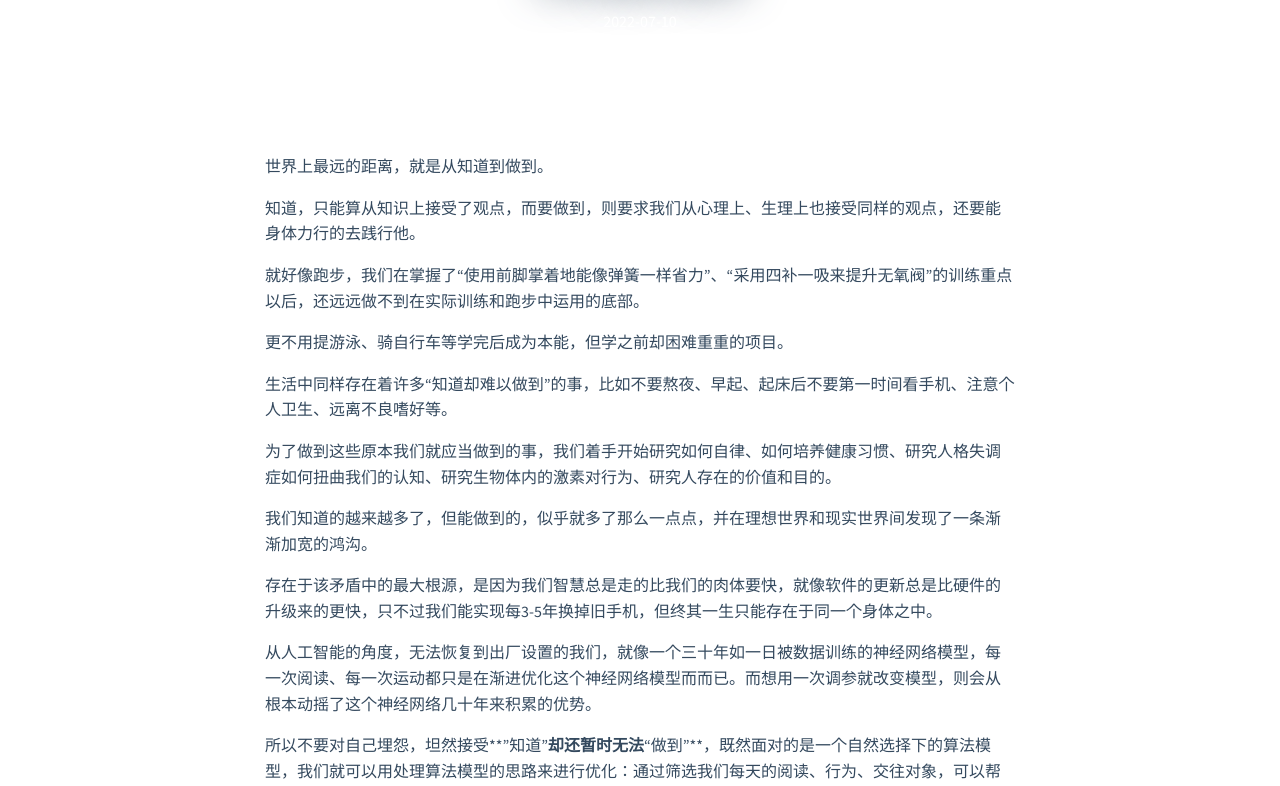
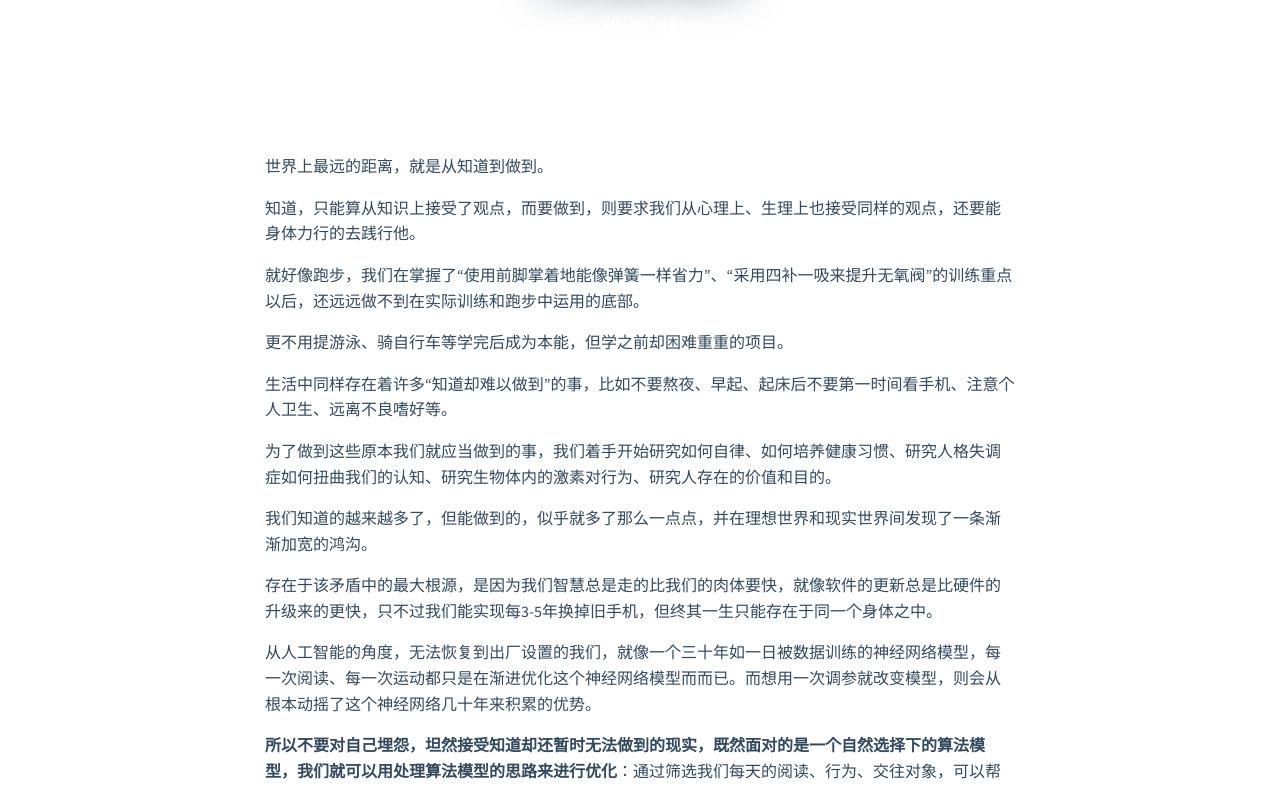
Before and after one commit to mel0nC0de/mel0nC0de.github.io, a plain HTML site: page 2022/07/10/从知道到做到/index.html in a window 1280 px wide. Shown: the part 156-942 px from the top of the page. Drawn offline with nearby package versions, Linux system fonts and the light colour scheme; a script that the page names is missing.

Commit message:
Site updated: 2022-07-10 15:01:28

```diff
--- a/2022/07/10/从知道到做到/index.html
+++ b/2022/07/10/从知道到做到/index.html
@@ -129,7 +129,7 @@
 <p>我们知道的越来越多了，但能做到的，似乎就多了那么一点点，并在理想世界和现实世界间发现了一条渐渐加宽的鸿沟。</p>
 <p>存在于该矛盾中的最大根源，是因为我们智慧总是走的比我们的肉体要快，就像软件的更新总是比硬件的升级来的更快，只不过我们能实现每3-5年换掉旧手机，但终其一生只能存在于同一个身体之中。</p>
 <p>从人工智能的角度，无法恢复到出厂设置的我们，就像一个三十年如一日被数据训练的神经网络模型，每一次阅读、每一次运动都只是在渐进优化这个神经网络模型而而已。而想用一次调参就改变模型，则会从根本动摇了这个神经网络几十年来积累的优势。</p>
-<p>所以不要对自己埋怨，坦然接受**”知道”<strong>却还暂时无法</strong>“做到”**，既然面对的是一个自然选择下的算法模型，我们就可以用处理算法模型的思路来进行优化：通过筛选我们每天的阅读、行为、交往对象，可以帮助清洗输入数据，减少错误和有害数据的“投毒”；通过晨间笔记、每日反思等方式，将原本层级较少的长反射弧改进为层级较多的短反射弧，增强对模型的优化能力；通过每天的实践、撰写发布笔记和交流，将模型进行上线压力测试，在数据面上检验模型。</p>
+<p><strong>所以不要对自己埋怨，坦然接受知道却还暂时无法做到的现实，既然面对的是一个自然选择下的算法模型，我们就可以用处理算法模型的思路来进行优化</strong>：通过筛选我们每天的阅读、行为、交往对象，可以帮助清洗输入数据，减少错误和有害数据的“投毒”；通过晨间笔记、每日反思等方式，将原本层级较少的长反射弧改进为层级较多的短反射弧，增强对模型的优化能力；通过每天的实践、撰写发布笔记和交流，将模型进行上线压力测试，在数据面上检验模型。</p>
 <p>就像哲学上的“特修斯之船之船”一样，我无法回答在渐进地更换思维模型的每一个模块之后，我们还是之前的我们，但不论与否，我们都收获了一个更好的我们。</p>
 <p>然后那天我们会对自己说：“我（们）做到了”。</p>
 </section>
```
